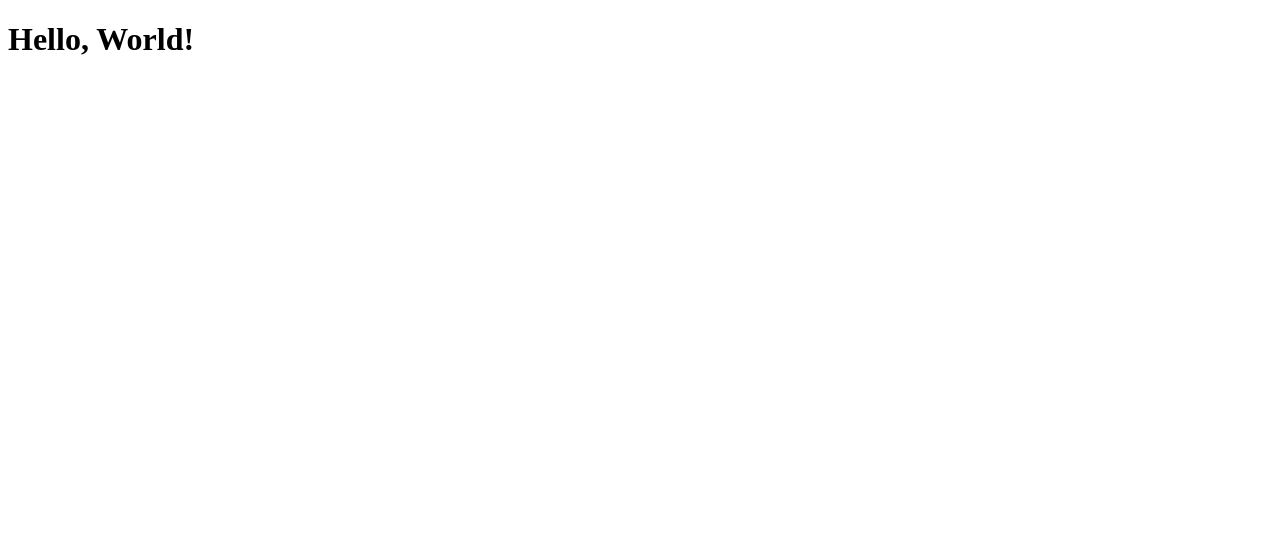
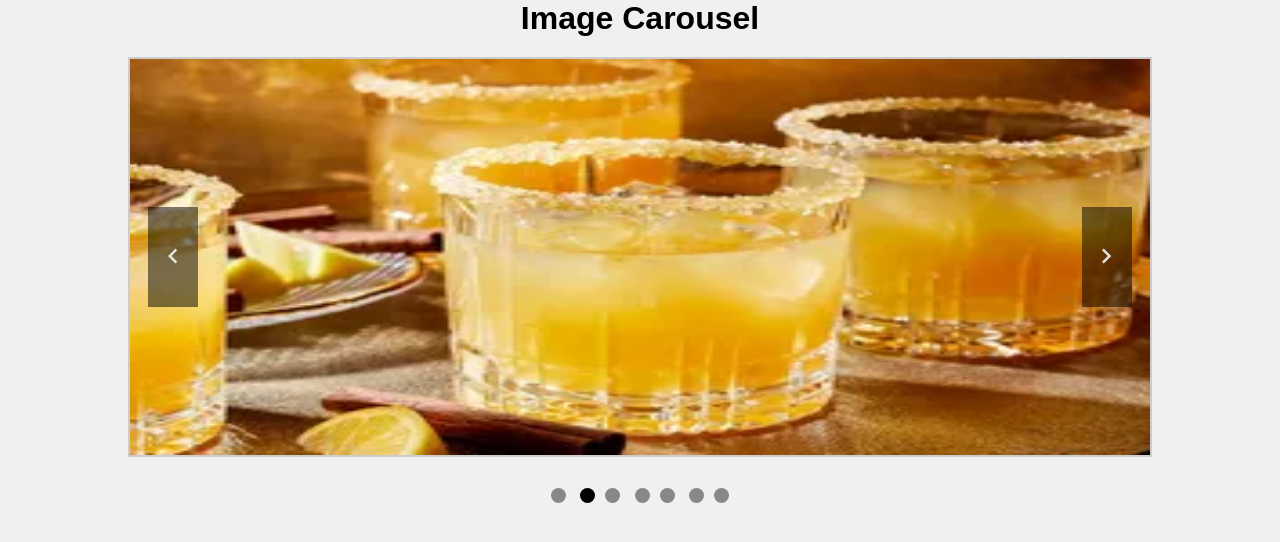
Before and after one commit to 2Fabio3Toms4Naene/carousel-images-html-css-js, a website: page index.html in a window 1280 px wide. Drawn offline with Linux system fonts and the light colour scheme.

Commit message:
An example of images carousel was created

```diff
--- a/index.html
+++ b/index.html
@@ -3,9 +3,50 @@
   <head>
     <meta charset="UTF-8" />
     <meta name="viewport" content="width=device-width, initial-scale=1.0" />
-    <title>Document</title>
+    <title>carousel images created with HTML, CSS and JavaScript</title>
+    <link rel="stylesheet" href="./styles.css" />
   </head>
   <body>
-    <h1>Hello, World!</h1>
+    <h1>Image Carousel</h1>
+    <div class="carousel">
+      <button class="button-prev">
+        <img
+          src="./images/awrrow-left.svg"
+          alt="arrow left"
+          class="arrow-left"
+        />
+      </button>
+      <div class="carousel-images">
+        <img src="./images/bebidas.jpeg" alt="Image 1" class="slide active" />
+        <img src="./images/Bebidas.webp" alt="Image 2" class="slide" />
+        <img
+          src="./images/BebidasComSaborDeBengalaDoce.webp"
+          alt="Image 3"
+          class="slide"
+        />
+        <img src="./images/bolos.jpeg" alt="Image 4" class="slide" />
+        <img src="./images/carne.jpeg" alt="Image 5" class="slide" />
+        <img src="./images/CarneAdovada.webp" alt="Image 6" class="slide" />
+        <img
+          src="./images/CarneAsadaMarinade.webp"
+          alt="Image 7"
+          class="slide"
+        />
+      </div>
+      <button class="button-next">
+        <img
+          src="./images/arrow-right.svg"
+          alt="arrow right"
+          class="arrow-right"
+        />
+      </button>
+      <div class="dots">
+        <span class="dot active"></span>
+        <span class="dot"></span><span class="dot"></span>
+        <span class="dot"></span><span class="dot"></span>
+        <span class="dot"></span><span class="dot"></span>
+      </div>
+    </div>
+    <script src="./index.js" defer></script>
   </body>
 </html>
--- a/index.js
+++ b/index.js
@@ -0,0 +1,53 @@
+/* global document, setInterval, clearInterval */
+const slides = document.querySelectorAll(".slide");
+const dots = document.querySelectorAll(".dot");
+const prevButton = document.querySelector(".button-prev");
+const nextButton = document.querySelector(".button-next");
+
+let index = 0;
+
+function showSlide(index) {
+  slides.forEach((slide) => slide.classList.remove("active"));
+  dots.forEach((dot) => dot.classList.remove("active"));
+
+  slides[index].classList.add("active");
+  dots[index].classList.add("active");
+}
+
+prevButton.addEventListener("click", () => {
+  stopAutoSlide();
+  index = (index - 1 + slides.length) % slides.length;
+  showSlide(index);
+  startAutoSlide();
+});
+
+nextButton.addEventListener("click", () => {
+  stopAutoSlide();
+  index = (index + 1) % slides.length;
+  showSlide(index);
+  startAutoSlide();
+});
+
+dots.forEach((dot, dotIndex) => {
+  dot.addEventListener("click", () => {
+    stopAutoSlide();
+    index = dotIndex;
+    showSlide(index);
+    startAutoSlide();
+  });
+});
+
+let autoSlideInterval;
+const delay = 5000;
+
+function startAutoSlide() {
+  autoSlideInterval = setInterval(() => {
+    index = (index + 1) % slides.length;
+    showSlide(index);
+  }, delay);
+}
+
+function stopAutoSlide() {
+  clearInterval(autoSlideInterval);
+}
+startAutoSlide();
--- a/styles.css
+++ b/styles.css
@@ -0,0 +1,74 @@
+* {
+  margin: 0;
+  padding: 0;
+  box-sizing: border-box;
+  border: none;
+}
+body {
+  font-family: Arial, Helvetica, sans-serif;
+  display: flex;
+  flex-direction: column;
+  align-items: center;
+  justify-content: center;
+  background-color: #f0f0f0;
+  gap: 20px;
+}
+.carousel {
+  width: 1024px;
+  height: 450px;
+  display: flex;
+  flex-direction: column;
+  justify-content: space-between;
+  align-items: center;
+  position: relative;
+}
+.carousel-images {
+  height: 400px;
+  border: 2px solid #ccc;
+  overflow: hidden;
+}
+.carousel-images {
+  width: 100%;
+}
+.slide {
+  width: 100%;
+  height: 100%;
+  display: none;
+}
+.slide.active {
+  display: block;
+}
+.arrow-left,
+.arrow-right {
+  width: 30px;
+  height: 30px;
+}
+.button-prev,
+.button-next {
+  width: 50px;
+  height: 100px;
+  background-color: #00000080;
+  cursor: pointer;
+}
+.button-prev {
+  position: absolute;
+  left: 20px;
+  top: 150px;
+}
+.button-next {
+  position: absolute;
+  right: 20px;
+  top: 150px;
+}
+.dot {
+  width: 15px;
+  height: 15px;
+  background-color: #888;
+  border-radius: 50%;
+  margin: 0 5px;
+  cursor: pointer;
+  display: inline-block;
+}
+.dot.active {
+  background-color: #000;
+}
```
